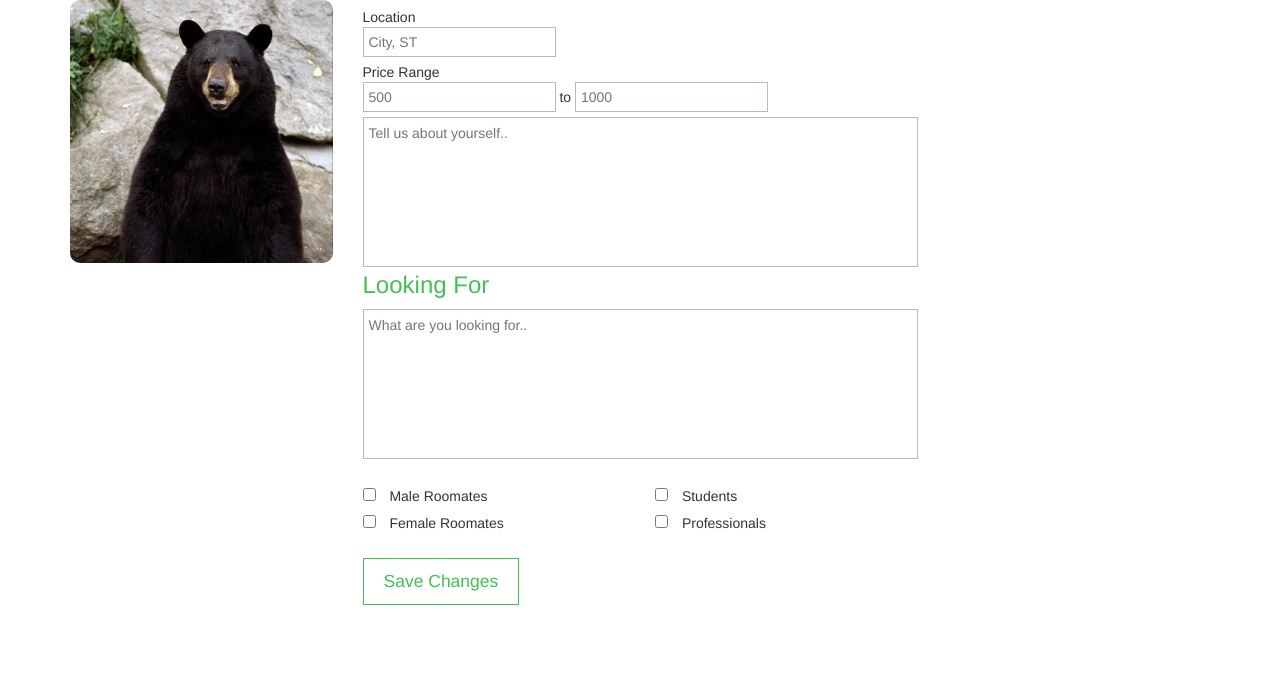
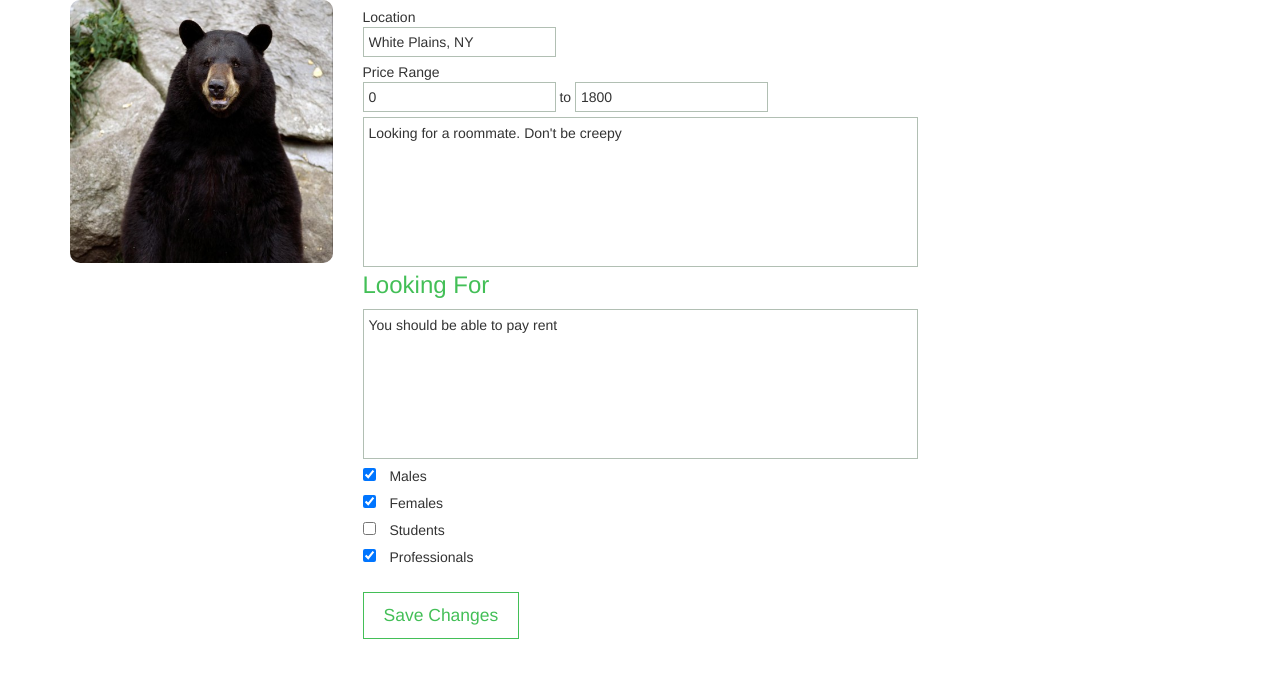
Before and after one commit to somdeep/flatmate.io, a website: page ui/app.html in a window 1280 px wide. Shown: the part 115-792 px from the top of the page. Drawn offline with nearby package versions, Linux system fonts and the light colour scheme; some packages are replaced by stand-ins of ours.

Commit message:
angular form for user profile

```diff
--- a/server.js
+++ b/server.js
@@ -22,7 +22,7 @@ var app = express();
 app.use(bodyParser.json());
 app.use(logger('dev'));
 
-//app.use(express.static(path.join(__dirname, 'ui')));
+app.use(express.static(path.join(__dirname, 'ui')));
 //route file
 require('./app/routes/routes.js')(app);
 
--- a/ui/css/app.css
+++ b/ui/css/app.css
@@ -1,3 +1,7 @@
+input.ng-dirty.ng-invalid, textarea.ng-dirty.ng-invalid{
+    border: 1px red solid !important;
+}
+
 .header{
   background-color: #43BF57;
 }
@@ -55,13 +59,14 @@
   margin: 0px;
 }
 
-.profile .mid input[type=text]{
+.profile .mid input[type=text],.profile .mid input[type=number]{
   padding: 5px;
   height: 30px;
   border: 1px #b1bfb3 solid;
   margin-bottom: 5px;
 }
-.profile .mid input[type=text]:hover, .profile .mid input[type=text]:focus{
+.profile .mid input[type=text]:hover, .profile .mid input[type=text]:focus,
+.profile .mid input[type=number]:hover, .profile .mid input[type=number]:focus{
   border:1px #43BF57 solid;
   color: #43BF57;
   outline: 0px;
--- a/ui/js/app.js
+++ b/ui/js/app.js
@@ -7,7 +7,9 @@
 
   .config(['$routeProvider', function($routeProvider){
     $routeProvider.when('/',{
-      templateUrl: 'templates/profile.html'
+      templateUrl: 'templates/profile.html',
+      controller: 'ProfileController',
+      controllerAs: 'profileCtrl'
     })
     .when('/matches',{
       templateUrl: 'templates/matches.html',
@@ -21,6 +23,41 @@
 
   }])
 
+  .controller('ProfileController', function(){
+
+    this.lookingForOptions = ['Males', 'Females', 'Students', 'Professionals'];
+
+    this.profile = {
+      username : 'matt',
+      location : 'White Plains, NY',
+      priceLow : 0,
+      priceHigh : 1800,
+      about : 'Looking for a roommate. Don\'t be creepy',
+      lookingFor : 'You should be able to pay rent',
+      lookingForList : ['Males', 'Females', 'Professionals']
+    };
+
+    var that = this;
+
+    this.toggleSelection = function(selection){
+      var index = that.profile.lookingForList.indexOf(selection);
+
+      if(index > -1){
+        that.profile.lookingForList.splice(index, 1);
+      }
+
+      else{
+        that.profile.lookingForList.push(selection);
+      }
+    }
+
+    this.editProfile = function(){
+
+    }
+
+
+  })
+
   .controller('MatchesController', ['$location', function($location){
 
     this.matchClicked = function(id){
--- a/ui/templates/profile.html
+++ b/ui/templates/profile.html
@@ -1,22 +1,42 @@
 <div class="profile row">
   <div class="col-md-3 left">
-    <h2>matt</h2>
+    <h2>{{profileCtrl.profile.username}}</h2>
     <img src="img/profile.jpg"></img>
   </div>
   <div class="col-md-6 mid">
-  <form>
+  <form name="editProfile" ng-submit="profileCtrl.editProfile()" novalidate>
 
     <h3>About</h3>
     <p>Location</p>
-    <input type="text" placeholder="City, ST"></input>
+    <input type="text" ng-model="profileCtrl.profile.location"
+           placeholder="City, ST" required></input>
     <p>Price Range</p>
-    <input type="text" placeholder="500"></input> to <input type="text" placeholder="1000"></input>
-    <textarea placeholder="Tell us about yourself.."></textarea>
+    <input type="number" ng-model="profileCtrl.profile.priceLow"
+           placeholder="500" required></input>
+    to
+    <input type="number" ng-model="profileCtrl.profile.priceHigh"
+           placeholder="1000" required></input>
+    <textarea ng-model="profileCtrl.profile.about"
+              placeholder="Tell us about yourself.." required></textarea>
 
     <h3>Looking For</h3>
-    <textarea placeholder="What are you looking for.."></textarea>
+    <textarea ng-model="profileCtrl.profile.lookingFor"
+              placeholder="What are you looking for.." required></textarea>
 
-    <div class="row">
+
+    <div ng-repeat="option in profileCtrl.lookingForOptions">
+      <input type="checkbox"
+             id="lf-{{option}}"
+             name="lf"
+             value="{{option}}"
+             ng-checked="profileCtrl.profile.lookingForList.indexOf(option) > -1"
+             ng-click="profileCtrl.toggleSelection(option)">
+       </input>
+      <label for="lf-{{option}}"
+             >{{option}}</label>
+    </div>
+
+    <!-- <div class="row">
     <div class="col-md-6">
       <input type="checkbox" id="lf-males" name="lf-males"></input>
       <label for="lf-males">Male Roomates</label>
@@ -32,7 +52,7 @@
       <input type="checkbox" id="lf-professional" name="lf-professional"></input>
       <label for="lf-professional">Professionals</label>
     </div>
-    </div>
+    </div> -->
 
     <button type="submit">Save Changes</button>
 
```
